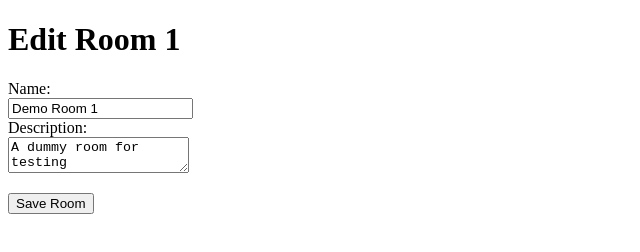
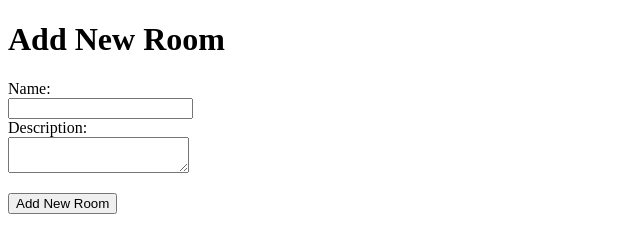
Before and after one commit to wozniakjesse/booq-templates, a plain HTML site: page rooms-add.html in a window 1280 px wide. Shown: the whole page, without its empty margins (0-640 px from the left). Drawn offline with Linux system fonts and the light colour scheme.

Commit message:
rooms crud

```diff
--- a/rooms-edit.html
+++ b/rooms-add.html
@@ -2,20 +2,20 @@
 <html lang="en" dir="ltr">
     <head>
         <meta charset="utf-8">
-        <title>Rooms - View</title>
+        <title>Rooms - Add</title>
     </head>
     <body>
-        <h1>Edit Room 1</h1>
+        <h1>Add New Room</h1>
         <form class="edit-form" action="" method="post">
             <label for="name">
                 Name:<br>
-                <input class="validate length" type="text" name="name" value="Demo Room 1">
+                <input class="validate length" type="text" name="name" value="">
             </label><br>
             <label for="description">
                 Description:<br>
-                <textarea name="description">A dummy room for testing</textarea>
+                <textarea name="description"></textarea>
             </label>
-            <p><input type="submit" name="submit" value="Save Room"></p>
+            <p><input type="submit" name="submit" value="Add New Room"></p>
         </form>
         <script type="text/javascript" src="assets/js/scripts.js"></script>
     </body>
```
Also changed, not shown: rooms-view.html (+1 -1 lines).
